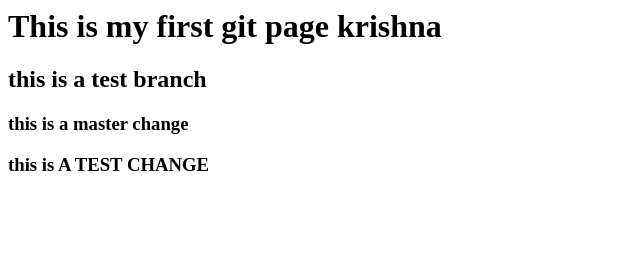
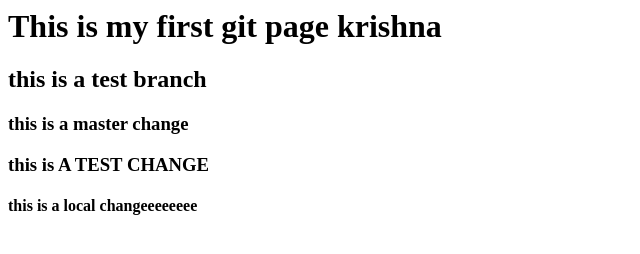
Before and after one commit to yashk121/webtest, a plain HTML site: page index.html in a window 1280 px wide. Shown: the whole page, without its empty margins (0-640 px from the left). Drawn offline with Linux system fonts and the light colour scheme.

Commit message:
last change

```diff
--- a/index.html
+++ b/index.html
@@ -2,3 +2,4 @@
 <h2> this is a test branch </h2>
 <h3> this is a master change </h3>
 <h3> this is  A TEST CHANGE</h3>
+<h4> this is a local changeeeeeeee</h4>
```
